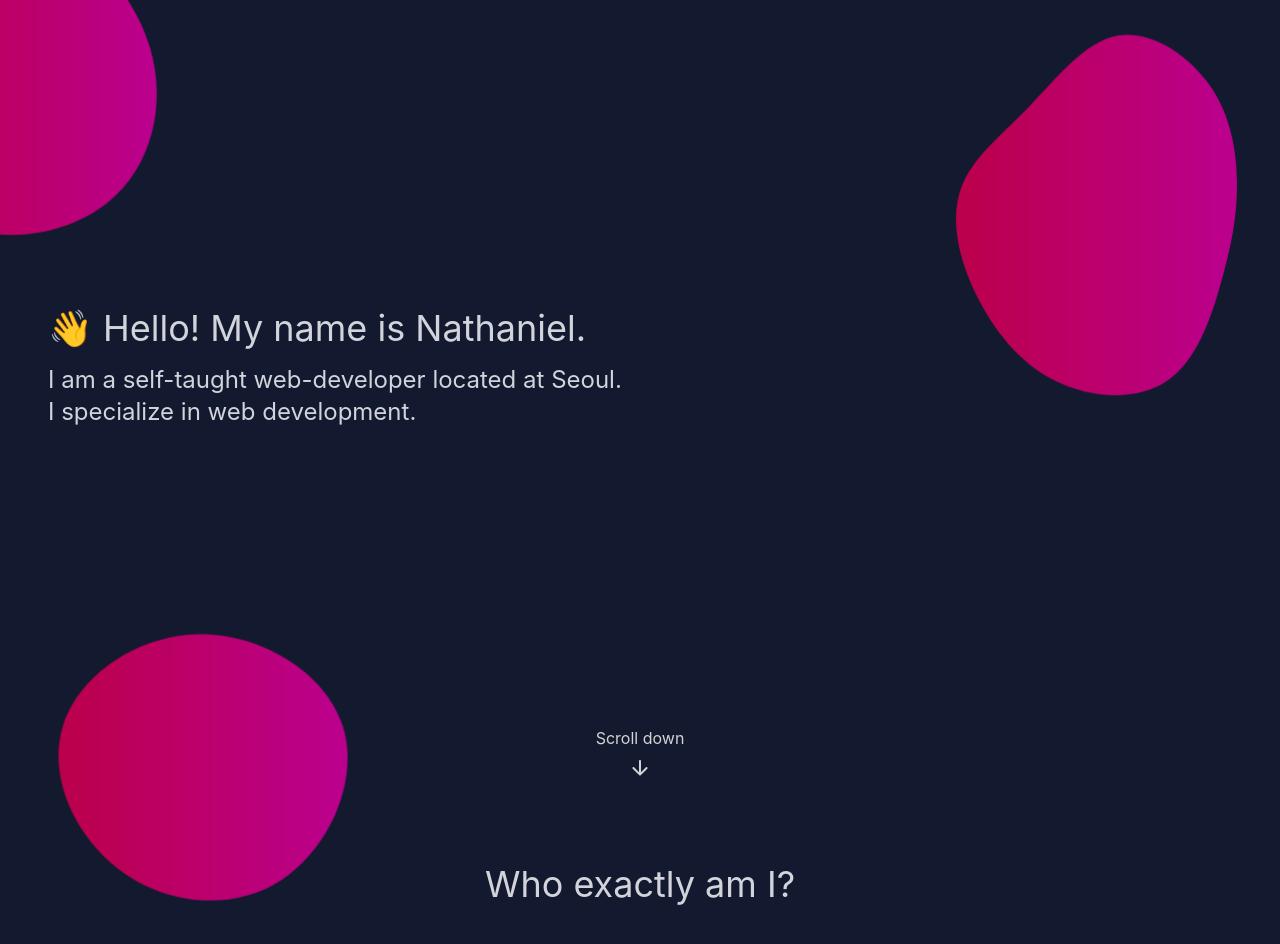
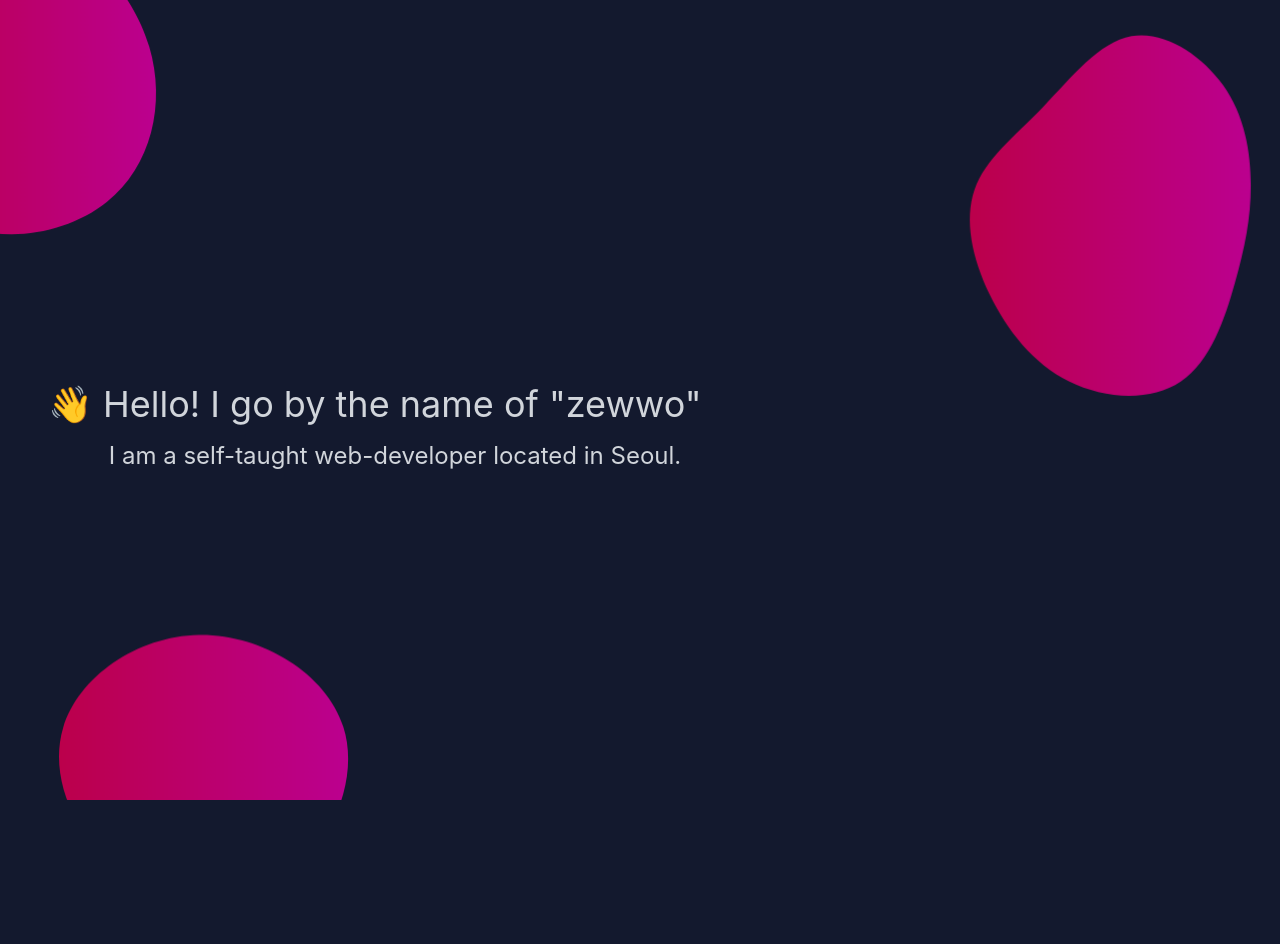
Before and after one commit to zewwo-boi/portfolio, a Next.js app: page / in a window 1280 px wide. Shown: the top 944 px of the page. After the commit the page ends 800 px from the top, so only its background shows below. Built offline with nearby package versions, Linux system fonts and the light colour scheme.

Commit message:
feat: make front page simpler

```diff
--- a/src/components/Pages/Index/Hero.tsx
+++ b/src/components/Pages/Index/Hero.tsx
@@ -1,9 +1,8 @@
+import { css } from "@emotion/react";
+import { AnimationOptions, motion } from "framer-motion";
 import Blob1 from "/public/images/blobs/1.svg";
 import Blob2 from "/public/images/blobs/2.svg";
 import Blob3 from "/public/images/blobs/3.svg";
-import { css } from "@emotion/react";
-import ArrowDownwardRounded from "@mui/icons-material/ArrowDownwardRounded";
-import { AnimationOptions, motion } from "framer-motion";
 
 // TODO: Add animation to waving hand emoji
 
@@ -12,6 +11,7 @@ const hero = css({
     height: "100vh",
     width: "100vw",
     padding: "1.5rem 3rem",
+    overflow: "hidden",
 });
 
 const scroller = css({
@@ -31,24 +31,7 @@ const blob = css({
     width: "480px",
 });
 
-const scrollerTextMotion = {
-    hover: {
-        y: "-8%",
-    },
-};
-
-const scrollerIconMotion = {
-    hover: {
-        y: "8%",
-    },
-};
-
 function Hero() {
-    function smoothScroll() {
-        document.body.scrollTop = window.innerHeight * 1.2;
-        document.documentElement.scrollTop = window.innerHeight * 1.2;
-    }
-
     const settings: AnimationOptions<any> = {
         repeat: Infinity,
         repeatType: "reverse",
@@ -78,44 +61,34 @@ function Hero() {
                 </motion.div>
                 <motion.div
                     css={blob}
-                    className="blob_3 -right-48 -top-44 md:right-[2vw] md:top-0"
+                    className="blob_3 -right-48 -top-44 lg:right-[1vw] lg:top-0"
                     transition={{ ...settings, duration: 5 }}
                     animate={{ x: 15, y: 10, z: -18 }}>
                     <Blob3 />
                 </motion.div>
             </motion.div>
-            <div className="introduction relative top-[40vh] w-auto sm:top-1/2 sm:-translate-y-1/2">
+            <div className="introduction relative top-[40vh] w-auto md:top-[53vh] md:-translate-y-1/2">
                 <p className="text-left">
                     <motion.span
-                        className="block text-3xl sm:text-4xl"
+                        className="block text-[5vw] sm:text-3xl md:text-4xl"
                         transition={{ delay: 0.3, duration: 1, ease: "easeOut" }}
                         initial={{ y: "105%", opacity: 0 }}
                         animate={{ y: "0%", opacity: 1 }}>
-                        <span>👋</span> <span>Hello! My name is Nathaniel.</span>
+                        <span>👋</span> <span>Hello! I go by the name of &quot;zewwo&quot;</span>
                     </motion.span>
                     <motion.span
-                        className="mt-16 block text-lg sm:mt-20 sm:text-2xl"
-                        transition={{ delay: 0.7, duration: 1, ease: "easeOut" }}
-                        initial={{ y: "-55%", opacity: 0 }}
+                        className="mt-20 block text-[4vw] sm:mt-12 sm:text-lg md:mt-12 md:text-2xl"
+                        transition={{ delay: 0.6, duration: 1, ease: "easeOut" }}
+                        initial={{ y: "-20%", opacity: 0 }}
                         animate={{ y: "-100%", opacity: 1 }}>
-                        I am a self-taught web-developer located at Seoul.
-                        <br />I specialize in web development.
+                        <span className="hidden select-none text-3xl opacity-0 sm:inline md:text-4xl">
+                            &nbsp;&nbsp; &nbsp; &nbsp;
+                        </span>
+                        I am a self-taught web-developer located in Seoul.
                     </motion.span>
                 </p>
+                <div className="spacing"></div>
             </div>
-            <motion.div
-                css={scroller}
-                className="scroll-down h-16 w-36 select-none text-neutral-300"
-                transition={{ delay: 1.2, duration: 0.6, type: "spring", bounce: 0.6 }}
-                initial={{ y: "-55%", x: "-50%", opacity: 0 }}
-                animate={{ y: "0%", opacity: 1, cursor: "pointer" }}
-                whileHover="hover"
-                onClick={() => smoothScroll()}>
-                <motion.span variants={scrollerTextMotion}>Scroll down</motion.span>
-                <motion.div variants={scrollerIconMotion}>
-                    <ArrowDownwardRounded />
-                </motion.div>
-            </motion.div>
         </div>
     );
 }
--- a/src/pages/_app.tsx
+++ b/src/pages/_app.tsx
@@ -1,17 +1,14 @@
 /** @jsxImportSource @emotion/react */
 
+import "@/styles/globals.scss";
 import Head from "next/head";
-import "@/styles/globals.scss";
 
 function MyApp({ Component, pageProps }) {
     return (
         <>
             <Head>
-                <title>Zewwo</title>
-                <meta
-                    name="description"
-                    content="Official website of Zewwo; Hello! My name is Nathaniel, also known as Zewwo. I am an independent software developer located in South Korea. I have a passion for basically everything. Math, science, languages... They are all interesting to me. This website is everything about me(except for my personal information of course!) summed up!"
-                />
+                <title>zewwo 🇰🇷</title>
+                <meta name="description" content="🎉 zewwo 🎉" />
                 <meta charSet="UTF-8" />
                 <meta httpEquiv="X-UA-Compatible" content="IE=edge" />
                 <meta name="viewport" content="width=device-width, initial-scale=1.0" />
--- a/src/pages/index.tsx
+++ b/src/pages/index.tsx
@@ -1,4 +1,3 @@
-import About from "@/components/Pages/Index/About";
 import Hero from "@/components/Pages/Index/Hero";
 
 // TODO: Add responsive ui for mobile
@@ -7,7 +6,6 @@ export default function Home() {
     return (
         <>
             <Hero />
-            <About />
         </>
     );
 }
```
